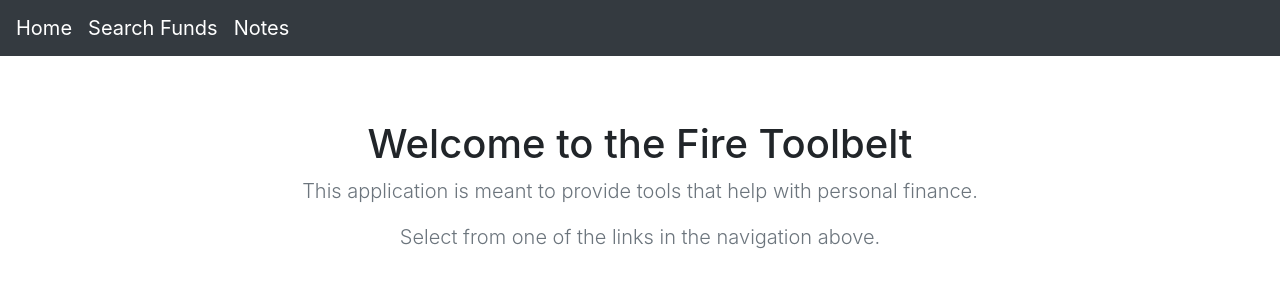
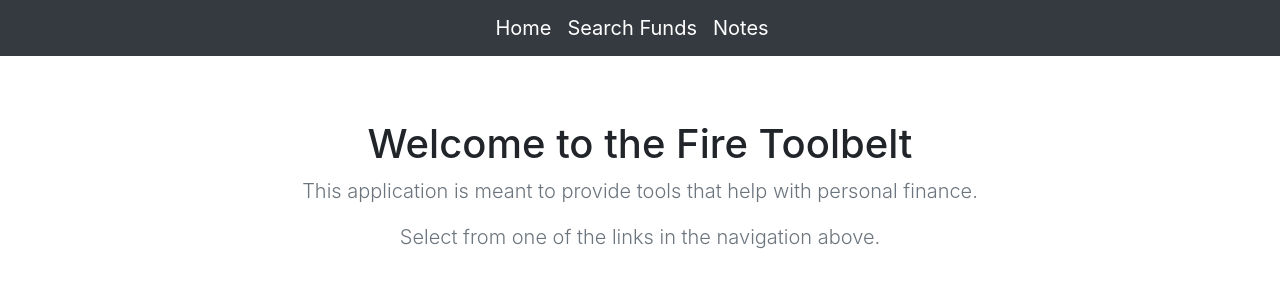
Before and after one commit to orman112/fire-toolbelt, a React (Create React App) app: page / in a window 1280 px wide. Shown: the top 300 px of the page. Built offline with nearby package versions, Linux system fonts and the light colour scheme.

Commit message:
Center navbar

```diff
--- a/src/components/header/Header.js
+++ b/src/components/header/Header.js
@@ -5,7 +5,7 @@ class Header extends Component {
     render() {
         return (
             <nav className="navbar navbar-expand-lg navbar-dark bg-dark">
-                <ul className="nav navbar-nav justify-content-center">
+                <ul className="nav navbar-nav mx-auto">
                     <li><Link className="navbar-brand" to="/">Home</Link></li>
                     <li><Link className="navbar-brand" to="/search-funds">Search Funds</Link></li>
                     <li><Link className="navbar-brand" to="/notebook">Notes</Link></li>
```
